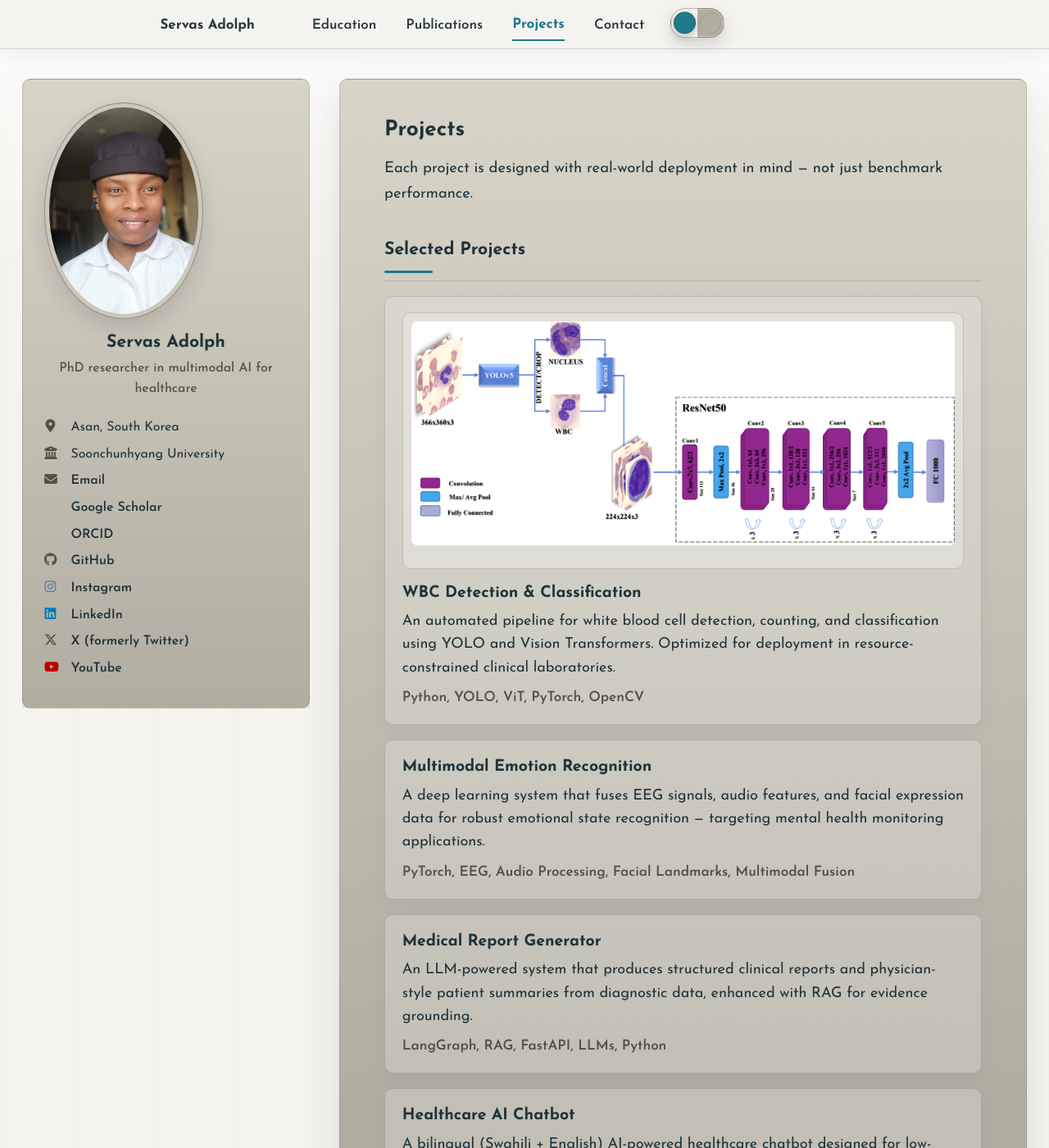
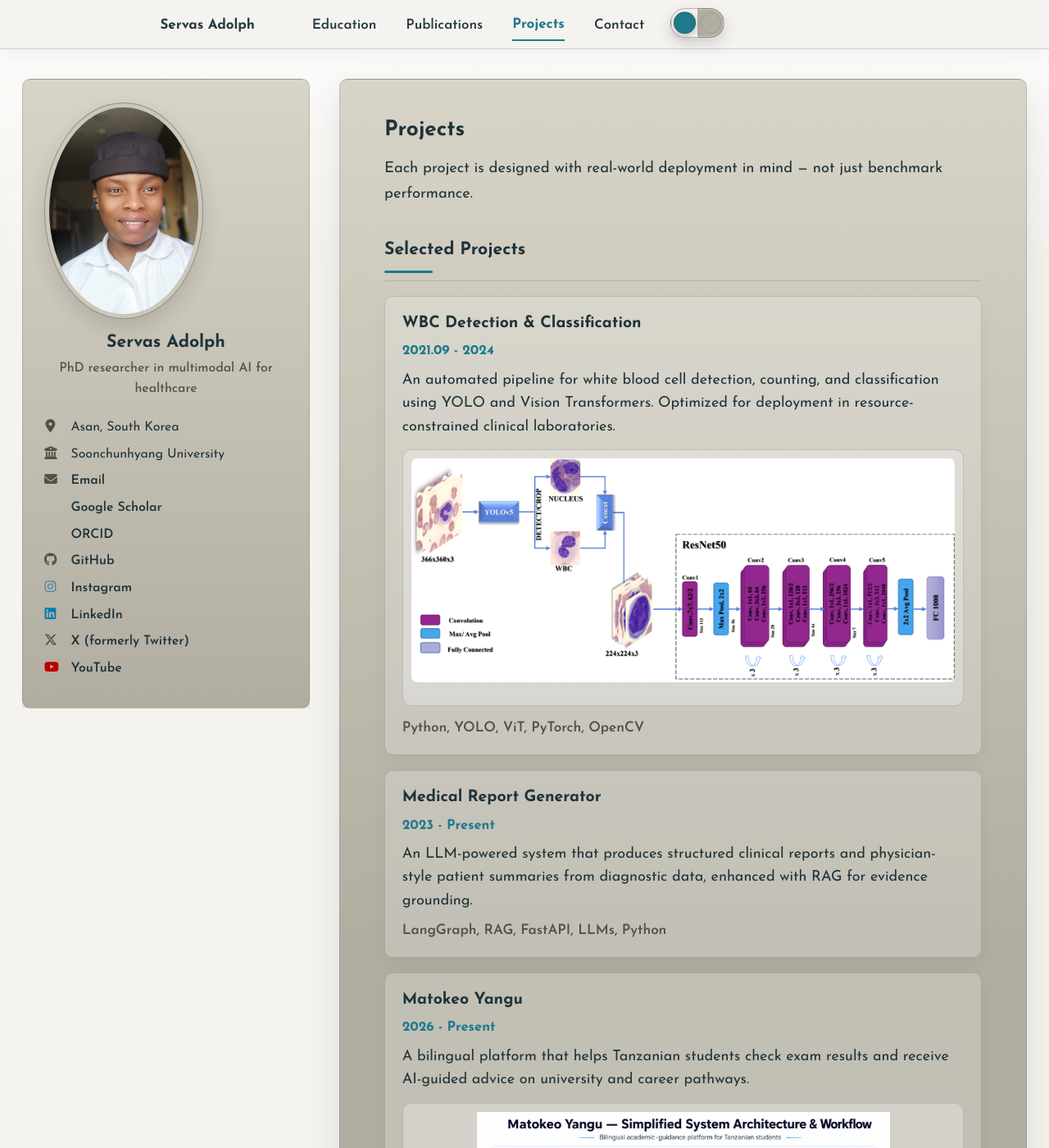
Before and after one commit to servasadolph/servasadolph.github.io, a Jekyll site: the page built from _pages/projects.md, in a window 1280 px wide and 1400 px high. Shown: the whole window at 82% size. Built offline with Jekyll 4.4.1, drawn with Linux system fonts in a browser that asks for light colours; a style sheet for code colours, icons or effects is not loaded; some of the changed text lies outside the part shown.

Commit message:
[codex] Refine projects list

```diff
--- a/_pages/projects.md
+++ b/_pages/projects.md
@@ -10,38 +10,29 @@ Each project is designed with real-world deployment in mind — not just benchma
 
 <div class="project-list">
   <article class="project-item">
+    <h3>WBC Detection & Classification</h3>
+    <p class="project-item__meta">2021.09 - 2024</p>
+    <p>An automated pipeline for white blood cell detection, counting, and classification using YOLO and Vision Transformers. Optimized for deployment in resource-constrained clinical laboratories.</p>
     <figure class="project-item__media">
       <img src="/images/WBC%20Detection%20%26%20Classification.png" alt="Architecture diagram for the WBC detection and classification pipeline">
     </figure>
-    <h3>WBC Detection & Classification</h3>
-    <p>An automated pipeline for white blood cell detection, counting, and classification using YOLO and Vision Transformers. Optimized for deployment in resource-constrained clinical laboratories.</p>
     <p class="project-item__tags">Python, YOLO, ViT, PyTorch, OpenCV</p>
   </article>
 
   <article class="project-item">
-    <h3>Multimodal Emotion Recognition</h3>
-    <p>A deep learning system that fuses EEG signals, audio features, and facial expression data for robust emotional state recognition — targeting mental health monitoring applications.</p>
-    <p class="project-item__tags">PyTorch, EEG, Audio Processing, Facial Landmarks, Multimodal Fusion</p>
-  </article>
-
-  <article class="project-item">
     <h3>Medical Report Generator</h3>
+    <p class="project-item__meta">2023 - Present</p>
     <p>An LLM-powered system that produces structured clinical reports and physician-style patient summaries from diagnostic data, enhanced with RAG for evidence grounding.</p>
     <p class="project-item__tags">LangGraph, RAG, FastAPI, LLMs, Python</p>
   </article>
 
   <article class="project-item">
-    <h3>Healthcare AI Chatbot</h3>
-    <p>A bilingual (Swahili + English) AI-powered healthcare chatbot designed for low-resource settings in Tanzania — providing accessible clinical guidance where specialist access is limited.</p>
-    <p class="project-item__tags">React Native, FastAPI, NLP, Swahili NLP, LangChain</p>
-  </article>
-
-  <article class="project-item">
+    <h3>Matokeo Yangu</h3>
+    <p class="project-item__meta">2026 - Present</p>
+    <p>A bilingual platform that helps Tanzanian students check exam results and receive AI-guided advice on university and career pathways.</p>
     <figure class="project-item__media">
       <img src="/images/matokeo%20yangu.png" alt="System architecture and workflow diagram for Matokeo Yangu">
     </figure>
-    <h3>Matokeo Yangu</h3>
-    <p>A bilingual platform that helps Tanzanian students check exam results and receive AI-guided advice on university and career pathways.</p>
     <p class="project-item__tags">FastAPI, React PWA, Supabase/PostgreSQL, Hybrid search, RAG, Bilingual support</p>
   </article>
 </div>
--- a/_sass/layout/_page.scss
+++ b/_sass/layout/_page.scss
@@ -349,8 +349,15 @@
     font-weight: 600;
   }
 
+  .project-item__meta {
+    color: var(--global-base-color);
+    font-size: 0.92em;
+    font-weight: 700;
+    letter-spacing: 0;
+  }
+
   .project-item__media {
-    margin: 0 0 0.9rem;
+    margin: 0.75rem 0 0.75rem;
     padding: 0.55rem;
     background: rgba(255, 255, 255, 0.28);
     border: 1px solid var(--global-border-color);
```
